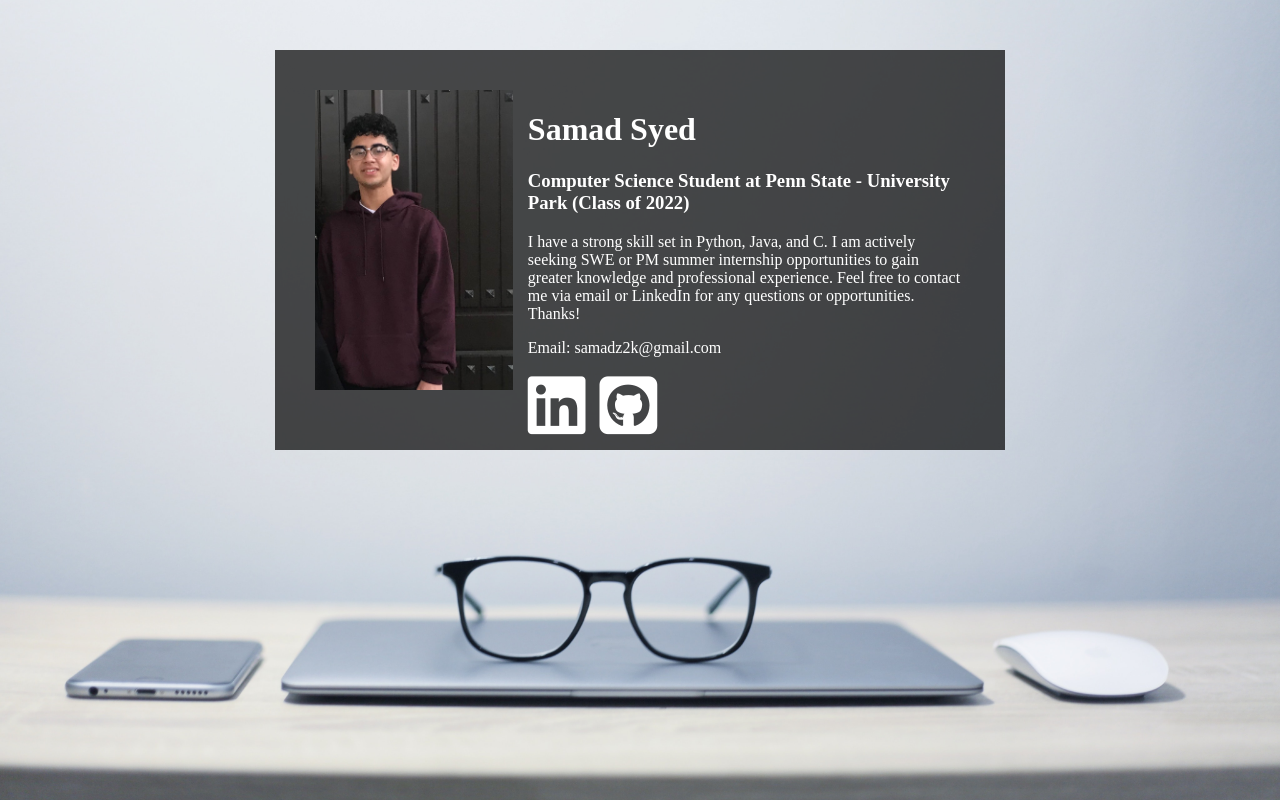
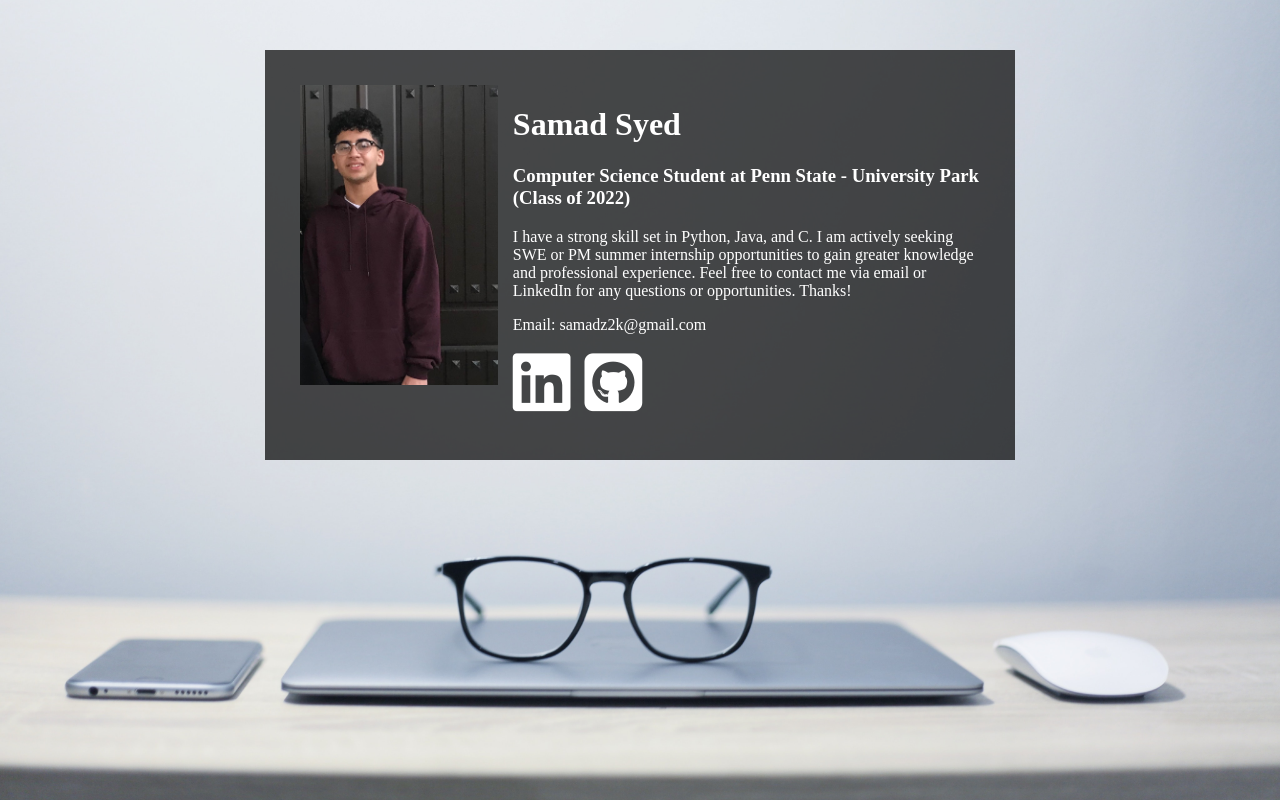
Before and after one commit to samads2k/personal-website, a plain HTML site: page index.html in a window 1280 px wide. Drawn offline with Linux system fonts and the light colour scheme.

Commit message:
Update master.css

```diff
--- a/master.css
+++ b/master.css
@@ -9,9 +9,9 @@ html {
 .content {
   background-color: rgba(0, 0, 0, 0.7);
   color: white;
-  padding: 40px;
-  height: 320px;
-  width: 650px;
+  padding: 35px;
+  height: 340px;
+  width: 680px;
   margin: 50px auto;
 }
 
```
